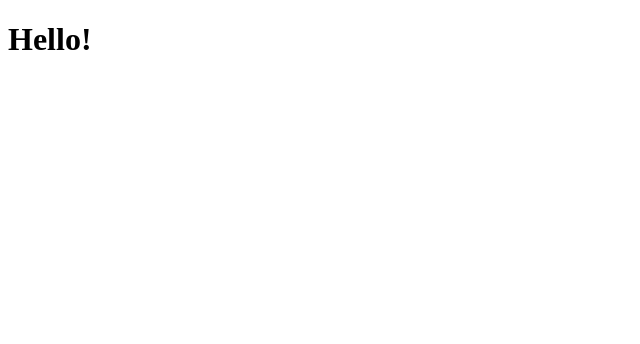
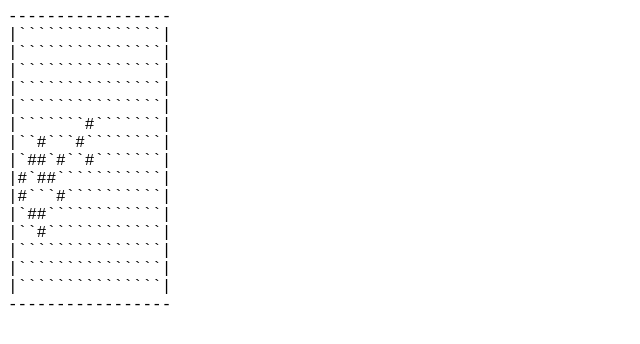
Before and after one commit to wardou2/life-react, a React app: page / in a window 1280 px wide. Shown: the top 344 px of the page, without its empty margins (0-640 px from the left). Built offline with nearby package versions, Linux system fonts and the light colour scheme.

Commit message:
add game of life. This is adapted from the CLI version and is a very basic starting point from which to build.

```diff
--- a/src/components/App.tsx
+++ b/src/components/App.tsx
@@ -1,9 +1,9 @@
 import * as React from 'react';
-import { Hello } from './Hello';
+import { GameOfLife } from './GameOfLife';
 
 class App extends React.Component<{}> {
     render() {
-        return <Hello />;
+        return <GameOfLife speed={150} width={15} height={15} />;
     }
 }
 
--- /dev/null
+++ b/src/components/GameOfLife.tsx
@@ -0,0 +1,157 @@
+import * as React from 'react';
+import { FC, useState } from 'react';
+
+type Board = boolean[][];
+
+interface Props {
+    speed: number;
+    width: number;
+    height: number;
+}
+
+const LIVE = '#';
+const DEAD = '`';
+const TOAD = [
+    [false, false, false, false, false, false],
+    [false, false, false, false, false, false],
+    [false, false, true, true, true, false],
+    [false, true, true, true, false, false],
+    [false, false, false, false, false, false],
+    [false, false, false, false, false, false],
+];
+
+export const GameOfLife = ({ speed, width, height }: Props) => {
+    const deadState = (width: number, height: number): Board => {
+        const board: Board = [[]];
+        for (let h = 0; h < height; h++) {
+            if (!board[h]) {
+                board.push([]);
+            }
+            for (let w = 0; w < width; w++) {
+                board[h][w] = false;
+            }
+        }
+        return board;
+    };
+
+    const DEAD_STATE = deadState(width, height);
+
+    const randomState = (board: Board): Board => {
+        const randomBoard: Board = JSON.parse(JSON.stringify(board));
+        randomBoard.forEach((row) => {
+            row.forEach((_cell, colIndex) => {
+                const randNumb = Math.random();
+                if (randNumb < 0.5) {
+                    row[colIndex] = true;
+                }
+            });
+        });
+        return randomBoard;
+    };
+
+    const renderBoard = (board: Board) => {
+        const row = board.length;
+        const col = board[0].length;
+
+        let output = '';
+
+        let border = '--';
+        for (let i = 0; i < row; i++) {
+            border += '-';
+        }
+        border += '\n';
+        output += border;
+
+        for (let r = 0; r < row; r++) {
+            let line = '|';
+            for (let c = 0; c < col; c++) {
+                if (board[r][c]) {
+                    line += LIVE;
+                } else {
+                    line += DEAD;
+                }
+            }
+            line += '|\n';
+            output += line;
+        }
+        output += border;
+        return output;
+    };
+
+    const nextBoardState = (board: Board): Board => {
+        const nextBoard: Board = JSON.parse(JSON.stringify(board));
+        const maxH = nextBoard.length;
+        const maxL = nextBoard[0].length;
+        for (let h = 0; h < maxH; h++) {
+            for (let l = 0; l < maxL; l++) {
+                nextBoard[h][l] = calculateGrowth(board, h, l);
+            }
+        }
+        return nextBoard;
+    };
+
+    /** Check if cell should grow or die */
+    const calculateGrowth = (board: Board, h: number, l: number): boolean => {
+        let aliveAround = 0;
+        const maxH = board.length;
+        const maxL = board[0].length;
+
+        for (let testH = h - 1; testH < h + 2; testH++) {
+            for (let testL = l - 1; testL < l + 2; testL++) {
+                if (
+                    isInBounds(testH, testL, maxH, maxL) &&
+                    !(testH === h && testL === l)
+                ) {
+                    if (board[testH][testL]) {
+                        aliveAround++;
+                    }
+                }
+            }
+        }
+        if (board[h][l]) {
+            // cell is alive
+            if (aliveAround <= 1 || aliveAround > 3) {
+                return false;
+            }
+        } else {
+            // cell is dead
+            if (aliveAround === 3) {
+                return true;
+            }
+        }
+        return board[h][l];
+    };
+
+    /** Ensure coordiante being accessed is in bounds */
+    const isInBounds = (
+        h: number,
+        l: number,
+        maxH: number,
+        maxL: number
+    ): boolean => {
+        if (h >= maxH || h < 0) return false;
+        if (l >= maxL || l < 0) return false;
+        return true;
+    };
+
+    const [boardState, setBoardState] = useState(
+        randomState(deadState(width, height))
+    );
+
+    const run = (board: Board) => {
+        setTimeout(() => {
+            const next = nextBoardState(board);
+            setBoardState(next);
+        }, speed);
+    };
+
+    run(boardState);
+
+    return (
+        <div style={{ whiteSpace: 'pre-line' }}>{renderBoard(boardState)}</div>
+    );
+};
+
+// const initState = deadState(20, 20);
+// const randState = randomState(initState);
+// run(randState);
--- a/src/index.css
+++ b/src/index.css
@@ -0,0 +1,3 @@
+body {
+    font-family: "Courier New", Courier, monospace
+}
--- a/src/index.tsx
+++ b/src/index.tsx
@@ -1,5 +1,7 @@
 import * as React from 'react';
 import * as ReactDOM from 'react-dom';
+
+import './index.css';
 
 import App from './components/App';
 
```
Also changed, not shown: tsconfig.json (+2 -9 lines).
